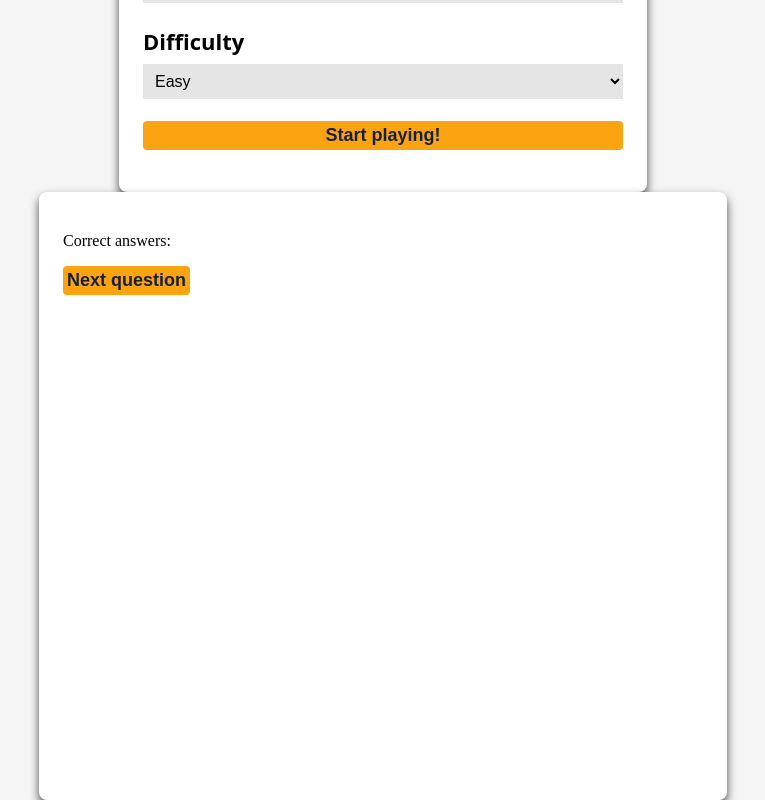
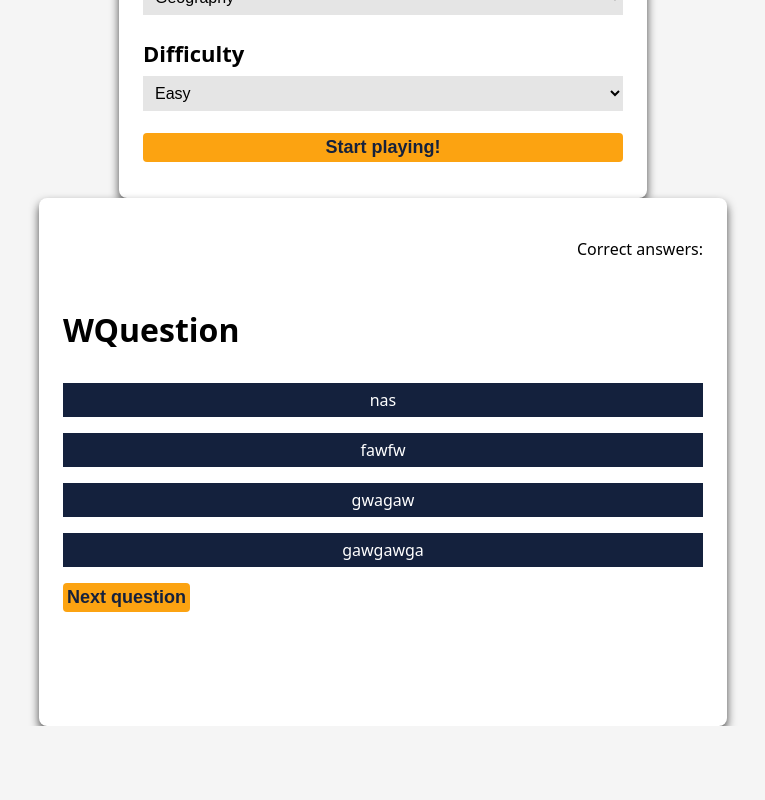
Before and after one commit to dariojularic/Trivia-quiz, a React app: page / in a window 1280 px wide. Shown: the part 485-1285 px from the top of the page, without its empty margins (257-1022 px from the left). After the commit the page ends 1211 px from the top, so only its background shows below. Built offline with nearby package versions, Linux system fonts and the light colour scheme; the HTML template or start-up script is replaced by a standard one.

Commit message:
Add style

```diff
--- a/src/App.css
+++ b/src/App.css
@@ -2,6 +2,7 @@ body {
   margin: 0;
   height: 100vh;
   background-color: whitesmoke;
+  font-family: system-ui, -apple-system, BlinkMacSystemFont, 'Segoe UI', Roboto, Oxygen, Ubuntu, Cantarell, 'Open Sans', 'Helvetica Neue', sans-serif;
 }
 
 main {
--- a/src/Form.css
+++ b/src/Form.css
@@ -8,7 +8,6 @@ form {
 .num-of-questions-container, .category-container, .difficulty-container {
   display: flex;
   flex-direction: column;
-  font-family: system-ui, -apple-system, BlinkMacSystemFont, 'Segoe UI', Roboto, Oxygen, Ubuntu, Cantarell, 'Open Sans', 'Helvetica Neue', sans-serif;
   font-size: 22px;
   font-weight: 600;
 }
--- a/src/Question.css
+++ b/src/Question.css
@@ -1,8 +1,26 @@
 .question-box {
-  height: 560px;
+  height: 480px;
   width: 640px;
   background-color: white;
   box-shadow: 0px 5px 10px rgba(0, 0, 0, 0.7);
   border-radius: 8px;
   padding: 24px;
 }
+
+.question {
+  font-size: 32px;
+  font-weight: 700;
+}
+
+.answer {
+  background-color: #14213d;
+  color: #ffffff;
+  text-align: center;
+  font-weight: 500;
+  padding: 6px;
+}
+
+.number-of-answers {
+  display: flex;
+  justify-content: end;
+}
--- a/src/Question.jsx
+++ b/src/Question.jsx
@@ -10,11 +10,11 @@ function Question(props) {
       </div>
 
       <div className="question-container">
-        <p className="question"></p>
-        <p className="answer"></p>
-        <p className="answer"></p>
-        <p className="answer"></p>
-        <p className="answer"></p>
+        <p className="question">WQuestion</p>
+        <p className="answer">nas</p>
+        <p className="answer">fawfw</p>
+        <p className="answer">gwagaw</p>
+        <p className="answer">gawgawga</p>
       </div>
 
       <div>
```
